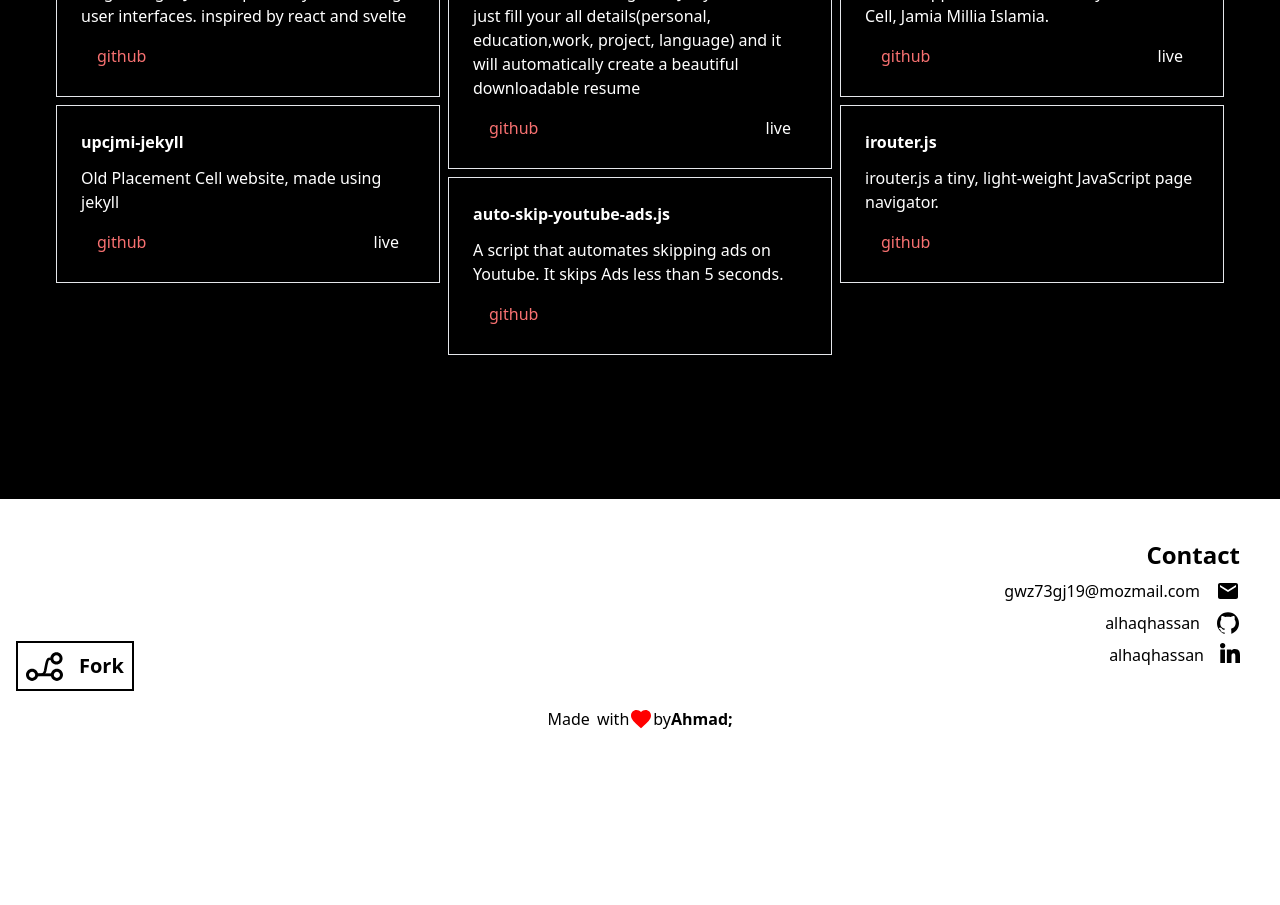
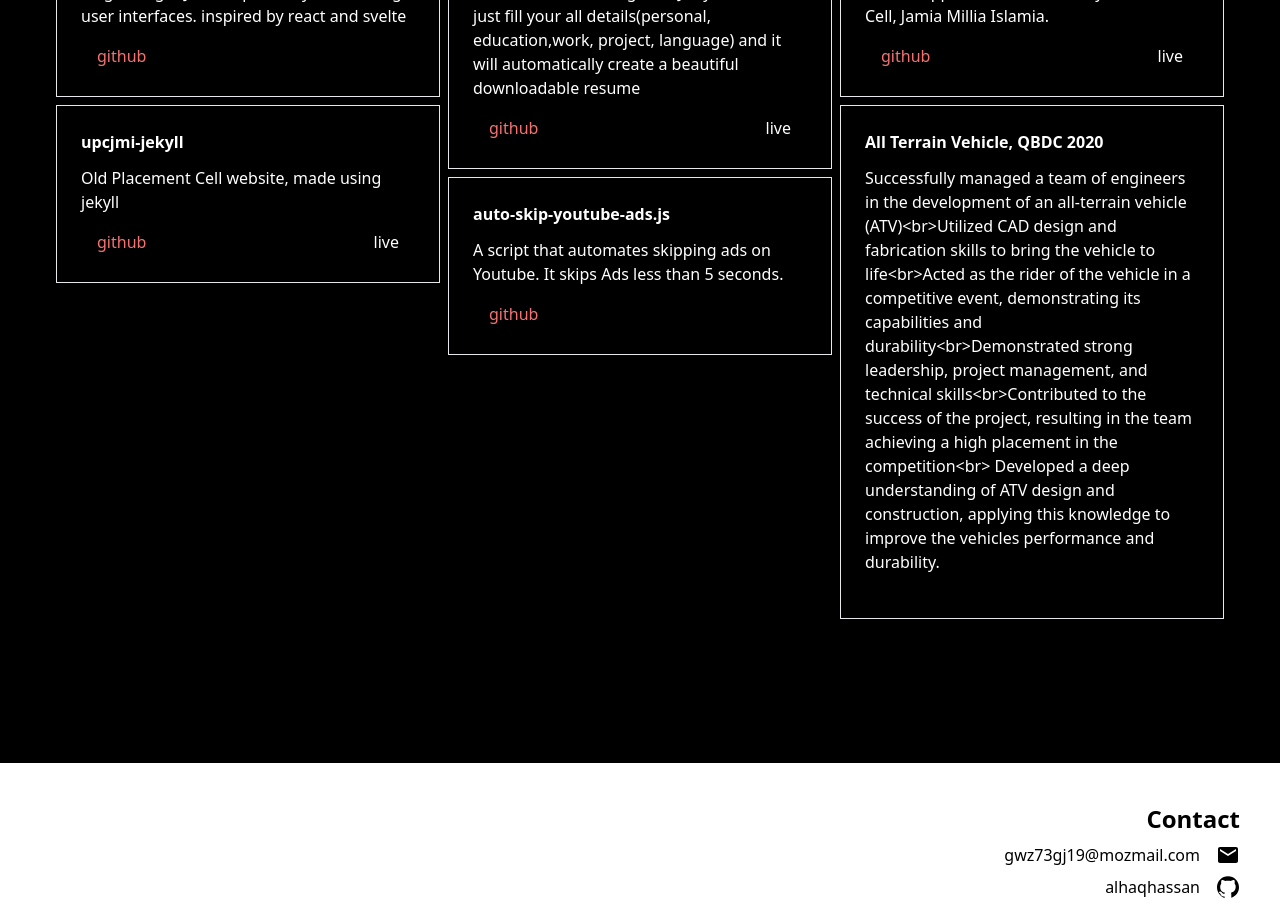
Before and after one commit to shirazhashmi/shirazhashmi.github.io, a React (Create React App) app: page / in a window 1280 px wide. Shown: the part 1720-2625 px from the top of the page. Before the commit the page ends 2463 px from the top, so only its background shows below. Built offline with nearby package versions, Linux system fonts and the light colour scheme.

Commit message:
Update projects.js

```diff
--- a/src/components/projects.js
+++ b/src/components/projects.js
@@ -65,12 +65,11 @@ const Projects = () =>{
             ],
         },
         {
-            displayName: 'irouter.js',
-            text: 'irouter.js a tiny, light-weight JavaScript page navigator.',
+            displayName: 'All Terrain Vehicle, QBDC 2020',
+            text: 'Successfully managed a team of engineers in the development of an all-terrain vehicle (ATV)<br>Utilized CAD design and fabrication skills to bring the vehicle to life<br>Acted as the rider of the vehicle in a competitive event, demonstrating its capabilities and durability<br>Demonstrated strong leadership, project management, and technical skills<br>Contributed to the success of the project, resulting in the team achieving a high placement in the competition<br> Developed a deep understanding of ATV design and construction, applying this knowledge to improve the vehicles performance and durability.',
             link:[
                 {
-                    name: 'github',
-                    href: 'https://github.com/alhaqhassan/irouter.js'
+                   //
                 }
             ],
         },
```
